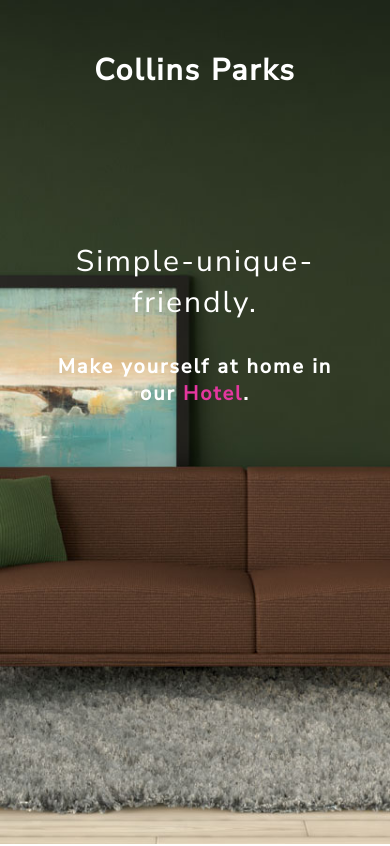
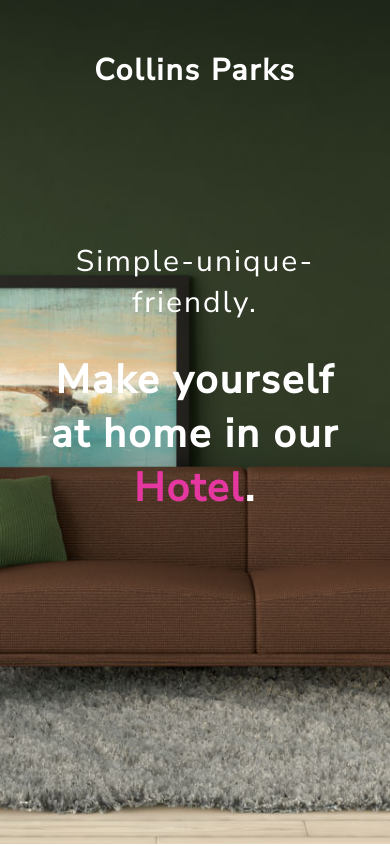
Before and after one commit to collinsobinna/collinsHotel, a plain HTML site: page index.html in a window 390 px wide. Shown: the top 846 px of the page. Drawn offline with Linux system fonts and the light colour scheme.

Commit message:
Add files via upload

```diff
--- a/media.css
+++ b/media.css
@@ -9,7 +9,8 @@
   }
 
   .header h1 {
-    font-size: 20px;
+    font-size: 40px;
+    max-width: none;
     margin: auto;
   }
 
```
